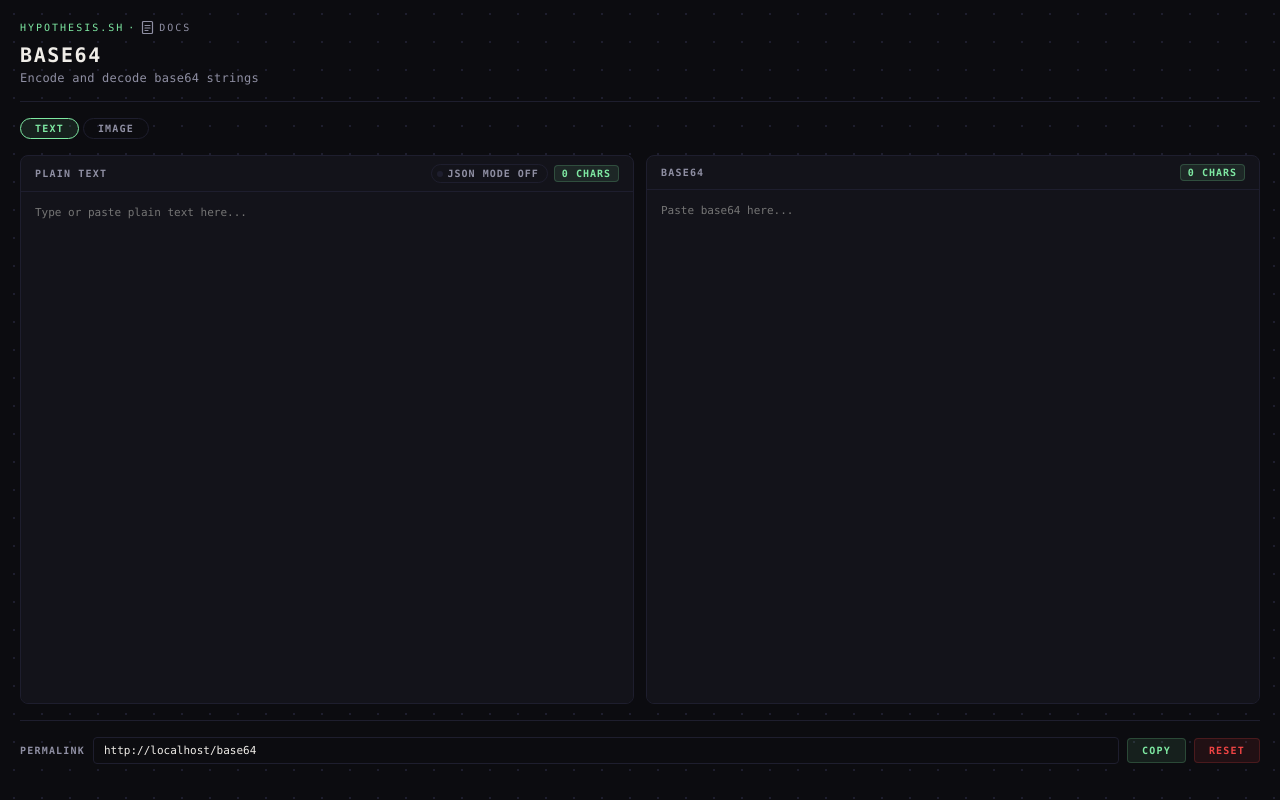
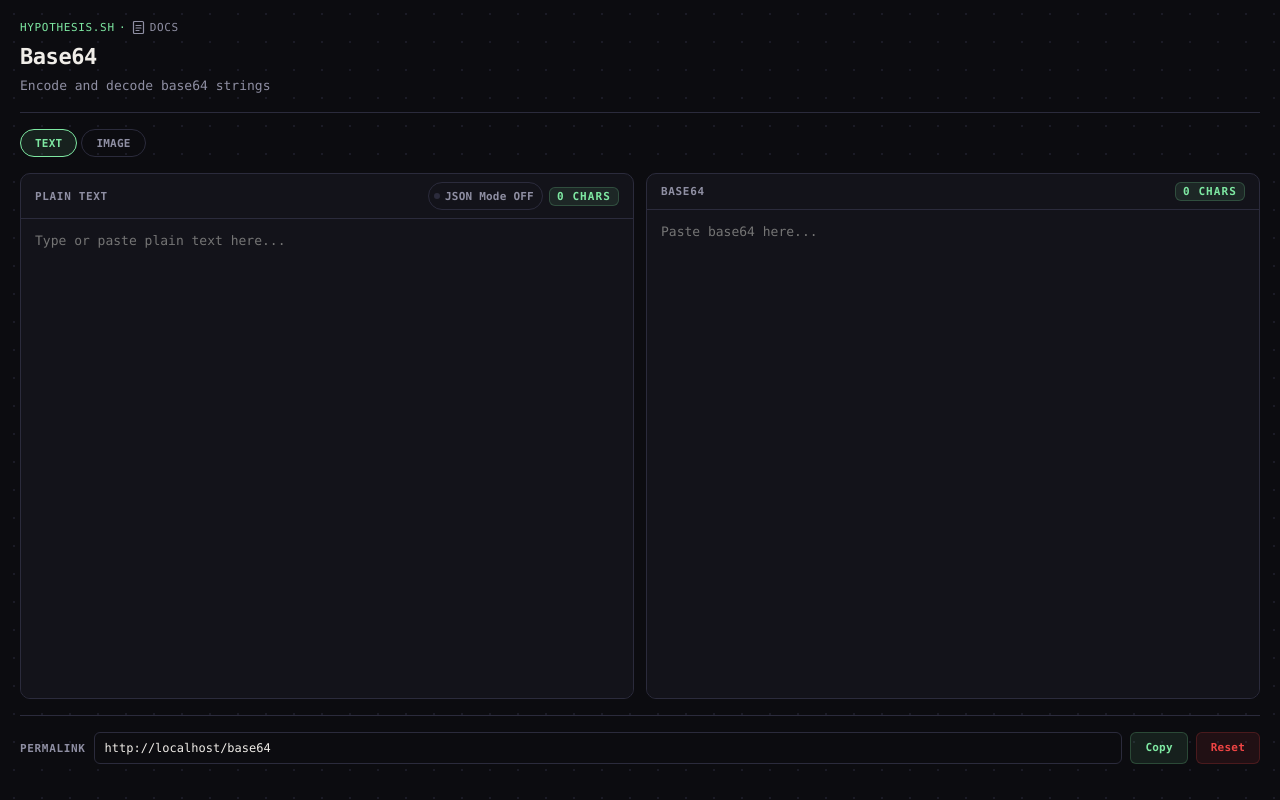
Before and after one commit to keegandonley/hypothesis, a Next.js app: page /base64 in a window 1280 px wide. Built offline with nearby package versions, Linux system fonts and the light colour scheme.

Commit message:
Add workflow

```diff
--- a/src/components/ui/Button.module.css
+++ b/src/components/ui/Button.module.css
@@ -4,9 +4,9 @@
   border-radius: var(--radius-sm);
   font-family: var(--font-mono);
   font-size: var(--font-size-label);
-  font-weight: 700;
-  letter-spacing: var(--tracking-label);
-  text-transform: uppercase;
+  font-weight: 600;
+  line-height: 1.4;
+  letter-spacing: 0.02em;
   cursor: pointer;
   transition:
     background-color var(--duration-fast),
@@ -15,7 +15,7 @@
 }
 
 .btn:disabled {
-  opacity: 0.35;
+  opacity: 0.5;
   cursor: default;
 }
 
@@ -68,14 +68,17 @@
 }
 
 .xs {
+  min-height: 24px;
   padding: 3px var(--space-2);
 }
 
 .sm {
+  min-height: 28px;
   padding: var(--space-1) 10px;
 }
 
 .md {
+  min-height: 32px;
   padding: 6px 14px;
 }
 
@@ -118,6 +121,7 @@
 }
 
 .tab {
+  min-height: 28px;
   padding: var(--space-1) 14px;
   background: transparent;
   border: 1px solid var(--border);
@@ -142,6 +146,7 @@
 }
 
 .toggle {
+  min-height: 28px;
   display: inline-flex;
   align-items: center;
   gap: 5px;
@@ -150,7 +155,7 @@
   border: 1px solid var(--border);
   border-radius: var(--radius-pill);
   color: var(--muted);
-  letter-spacing: 0.1em;
+  letter-spacing: 0.02em;
 }
 
 .toggle::before {
--- a/src/components/ui/PageLayout.module.css
+++ b/src/components/ui/PageLayout.module.css
@@ -5,11 +5,12 @@
 
 .eyebrow {
   font-size: var(--font-size-label);
-  letter-spacing: 0.2em;
+  letter-spacing: var(--tracking-label);
   color: var(--accent);
   text-transform: uppercase;
   margin-bottom: var(--space-2);
   display: flex;
+  flex-wrap: wrap;
   gap: 0.4em;
   align-items: center;
 }
@@ -17,9 +18,9 @@
 .title {
   margin: 0 0 var(--space-1);
   font-size: var(--font-size-title);
-  font-weight: 700;
-  letter-spacing: 0.08em;
-  text-transform: uppercase;
+  font-weight: 600;
+  letter-spacing: -0.02em;
+  line-height: 1.3;
   color: var(--text);
 }
 
@@ -27,7 +28,7 @@
   color: var(--muted);
   font-size: var(--font-size-body);
   margin: 0;
-  letter-spacing: 0.02em;
+  line-height: var(--line-height-body);
 }
 
 .divider {
@@ -56,3 +57,10 @@
   color: var(--accent);
   transition: color var(--duration-fast) ease;
 }
+
+.domainLink:focus-visible,
+.docsLink:focus-visible {
+  outline: 2px solid var(--accent);
+  outline-offset: 3px;
+  border-radius: 2px;
+}
--- a/src/components/ui/Panel.module.css
+++ b/src/components/ui/Panel.module.css
@@ -24,6 +24,8 @@
 
 .headerRight {
   display: flex;
+  flex-wrap: wrap;
+  min-width: 0;
   align-items: center;
   gap: 6px;
 }
--- a/src/components/ui/PermalinkRow.module.css
+++ b/src/components/ui/PermalinkRow.module.css
@@ -16,6 +16,7 @@
 
 .url {
   flex: 1;
+  min-width: 0;
   font-size: var(--font-size-small);
   color: var(--text);
   background-color: var(--bg);
@@ -26,10 +27,21 @@
   overflow: hidden;
   text-overflow: ellipsis;
   font-family: var(--font-mono);
+  line-height: 1.5;
 }
 
 .urlTooLong {
   color: var(--muted);
   font-style: italic;
-  opacity: 0.6;
 }
+
+@media (max-width: 480px) {
+  .row {
+    display: grid;
+    grid-template-columns: minmax(0, 1fr) auto auto;
+  }
+
+  .label {
+    grid-column: 1 / -1;
+  }
+}
--- a/src/components/ui/SearchField.module.css
+++ b/src/components/ui/SearchField.module.css
@@ -16,8 +16,9 @@
 }
 
 .input {
+  min-height: 40px;
   width: 100%;
-  padding: 9px 36px 9px 34px;
+  padding: 9px 42px 9px 34px;
   background-color: var(--card-bg);
   border: 1px solid var(--border);
   border-radius: var(--radius-md);
@@ -34,6 +35,7 @@
 
 .input:focus {
   border-color: var(--accent);
+  box-shadow: 0 0 0 2px var(--accent-subtle);
 }
 
 .clear {
@@ -44,6 +46,8 @@
   color: var(--muted);
   font-size: var(--font-size-small);
   cursor: pointer;
+  min-width: 28px;
+  min-height: 28px;
   padding: var(--space-1) 6px;
   line-height: 1;
   border-radius: 3px;
@@ -56,3 +60,8 @@
   color: var(--text);
   background-color: var(--border);
 }
+
+.clear:focus-visible {
+  outline: 2px solid var(--accent);
+  outline-offset: 2px;
+}
--- a/src/styles/globals.css
+++ b/src/styles/globals.css
@@ -5,17 +5,18 @@
   --space-3: 12px;
   --space-4: 16px;
   --space-5: 20px;
-  --radius-sm: 4px;
-  --radius-md: 6px;
-  --radius-lg: 8px;
+  --radius-sm: 6px;
+  --radius-md: 8px;
+  --radius-lg: 10px;
   --radius-pill: 100px;
-  --font-size-label: 10px;
-  --font-size-small: 11px;
-  --font-size-body: 12px;
+  --font-size-label: 11px;
+  --font-size-small: 12px;
+  --font-size-body: 13px;
+  --font-size-editor: 13px;
   --font-size-icon: 13px;
-  --font-size-title: 20px;
+  --font-size-title: 22px;
   --line-height-body: 1.6;
-  --tracking-label: 0.12em;
+  --tracking-label: 0.06em;
   --duration-fast: 0.15s;
   --page-padding: var(--space-5);
   --page-grid-size: 28px 28px;
@@ -37,7 +38,8 @@
   --content-width: 720px;
   --bg: #0c0c10;
   --card-bg: #13131a;
-  --border: #1e1e2e;
+  --border: #2b2b3c;
+  --grid-dot: #1b1b26;
   --text: #f0ede8;
   /* Same desaturated-violet family, lightened from #5a5a6e (~2.9:1 on --bg,
      below WCAG AA) to clear 4.5:1 for the labels/taglines/hints it styles. */
@@ -68,6 +70,8 @@ a {
   text-decoration: none;
 }
 
+/* Keep editable controls at 16px on touch devices to prevent focus zoom.
+   This must override the smaller desktop typography tokens and page styles. */
 @media (pointer: coarse) {
   input,
   textarea,
--- a/src/styles/primitives.module.css
+++ b/src/styles/primitives.module.css
@@ -1,9 +1,13 @@
 /* Shared structural styles. Compose these in page modules; keep tool-specific
-   sizing and responsive overrides local. Values intentionally preserve the UI. */
+   sizing and responsive overrides local. */
 
 .pageSurface {
   background-color: var(--bg);
-  background-image: radial-gradient(circle, var(--border) 1px, transparent 1px);
+  background-image: radial-gradient(
+    circle,
+    var(--grid-dot) 1px,
+    transparent 1px
+  );
   background-size: var(--page-grid-size);
   font-family: var(--font-mono);
   color: var(--text);
@@ -41,7 +45,7 @@
   border: none;
   outline: none;
   font-family: var(--font-mono);
-  font-size: var(--font-size-small);
+  font-size: var(--font-size-editor);
   line-height: var(--line-height-body);
   resize: none;
   box-sizing: border-box;
@@ -58,6 +62,8 @@
 
 .panelHeader {
   display: flex;
+  flex-wrap: wrap;
+  gap: var(--space-2) var(--space-3);
   justify-content: space-between;
   align-items: center;
   padding: var(--space-2) var(--panel-padding-inline);
--- a/src/styles/reference.module.css
+++ b/src/styles/reference.module.css
@@ -22,8 +22,8 @@
 }
 
 .backLink {
-  font-size: 11px;
-  letter-spacing: 0.15em;
+  font-size: var(--font-size-small);
+  letter-spacing: var(--tracking-label);
   text-transform: uppercase;
   color: var(--muted);
   transition: color 0.15s;
@@ -37,8 +37,8 @@
 }
 
 .refBadge {
-  font-size: 10px;
-  letter-spacing: 0.12em;
+  font-size: var(--font-size-label);
+  letter-spacing: var(--tracking-label);
   text-transform: uppercase;
   color: var(--muted);
   border: 1px solid var(--border);
@@ -61,19 +61,17 @@
 .title {
   margin: 0 0 8px;
   font-size: clamp(22px, 5vw, 34px);
-  font-weight: 700;
-  letter-spacing: 0.06em;
-  text-transform: uppercase;
+  font-weight: 600;
+  letter-spacing: -0.02em;
   color: var(--text);
-  line-height: 1;
+  line-height: 1.2;
 }
 
 .tagline {
   margin: 0;
-  font-size: 12px;
+  font-size: var(--font-size-body);
   color: var(--muted);
   line-height: 1.6;
-  letter-spacing: 0.01em;
 }
 
 /* ── Controls ────────────────────────────────────────────────────────────── */
@@ -99,15 +97,14 @@
 
 .classBtn {
   font-family: var(--font-mono);
-  font-size: 10px;
+  font-size: var(--font-size-label);
   font-weight: 600;
-  letter-spacing: 0.1em;
-  text-transform: uppercase;
+  letter-spacing: 0.02em;
   color: var(--muted);
   background: transparent;
   border: 1px solid var(--border);
-  border-radius: 4px;
-  padding: 4px 10px;
+  border-radius: var(--radius-sm);
+  padding: 6px 10px;
   cursor: pointer;
   transition:
     color 0.15s,
@@ -133,8 +130,8 @@
 .classBtnLabel {
   opacity: 0.7;
   font-weight: 400;
-  font-size: 9px;
-  letter-spacing: 0.08em;
+  font-size: var(--font-size-label);
+  letter-spacing: normal;
 }
 
 /* ── Content ─────────────────────────────────────────────────────────────── */
@@ -458,3 +455,9 @@
     gap: 10px;
   }
 }
+
+.classBtn:focus-visible,
+.backLink:focus-visible {
+  outline: 2px solid var(--accent);
+  outline-offset: 3px;
+}
```
Also changed, not shown: 2 other files (tests, documents, lock files or other folders).
